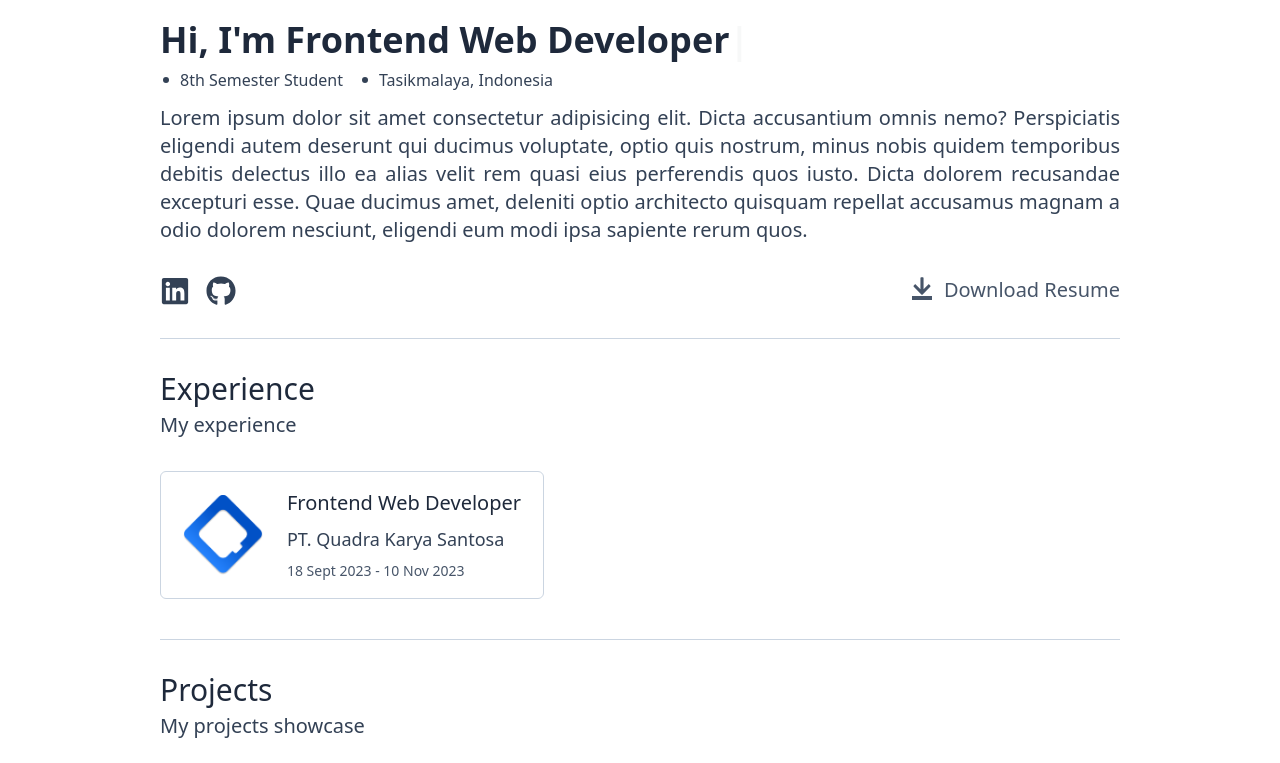
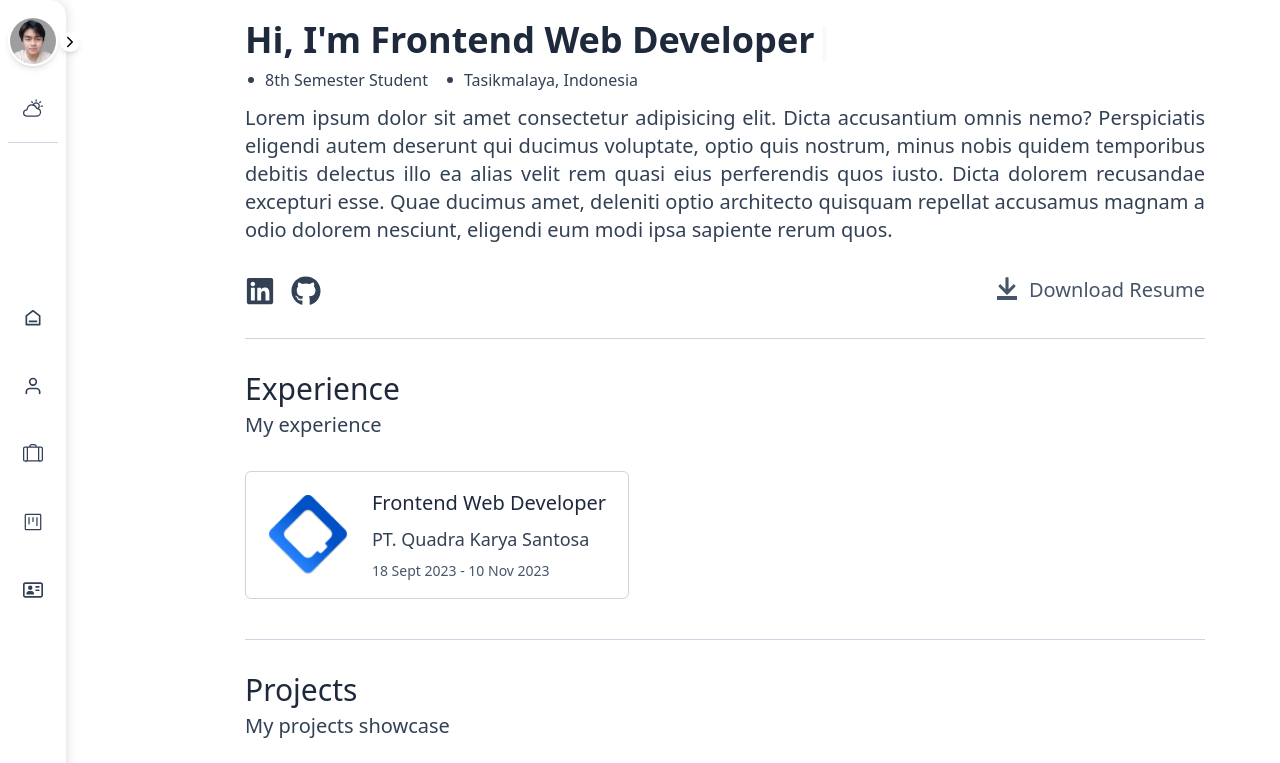
Before and after one commit to rrifky/React-Portfolio, a React (Vite) app: page / in a window 1280 px wide. Shown: the top 763 px of the page. Built offline with nearby package versions, Linux system fonts and the light colour scheme.

Commit message:
side nav

```diff
--- a/src/App.jsx
+++ b/src/App.jsx
@@ -4,10 +4,12 @@ import ExperienceSection from './components/Fragments/ExperienceSection';
 import ProjectSection from './components/Fragments/ProjectSection';
 import SkillSection from './components/Fragments/SkillSection';
 import ContactSection from './components/Fragments/ContactSection';
+import Sidenav from './components/Layouts/Sidenav';
 
 export default function App() {
   return (
-    <div className="mx-auto max-w-[340px] mb-8 md:max-w-[720px] lg:max-w-[960px]">
+    <div className="mx-auto xl:ml-[245px] max-w-[340px] mb-8 md:max-w-[720px] lg:max-w-[960px]">
+      <Sidenav />
       <Profile />
       <ExperienceSection />
       <ProjectSection />
--- a/src/components/Elements/ProfileSection/DownloadResumeButton.jsx
+++ b/src/components/Elements/ProfileSection/DownloadResumeButton.jsx
@@ -4,6 +4,7 @@ import { motion } from 'framer-motion';
 
 const DownloadResumeButton = () => {
   const [arrowIsUp, setArrowIsUp] = useState(true);
+  const isMobile = window.innerWidth < 768;
 
   useEffect(() => {
     const interval = setInterval(() => {
@@ -32,7 +33,7 @@ const DownloadResumeButton = () => {
           </motion.div>
           <div className="w-5 border-b-4 border-slate-600 flex justify-center"></div>
         </div>
-        <div className="ml-3">Download Resume</div>
+        <div>{isMobile ? <div className="ml-3">Resume</div> : <div className="ml-3">Download Resume</div>}</div>
       </button>
     </div>
   );
--- /dev/null
+++ b/src/components/Layouts/Sidenav.jsx
@@ -0,0 +1,119 @@
+import { useState } from 'react';
+import { IoPartlySunnyOutline } from 'react-icons/io5';
+import { BsCloudMoon } from 'react-icons/bs';
+import { RiHome6Line } from 'react-icons/ri';
+import { FiUser } from 'react-icons/fi';
+import { BsSuitcaseLg } from 'react-icons/bs';
+import { GoProject } from 'react-icons/go';
+import { FaRegAddressCard } from 'react-icons/fa6';
+import { FaHeart } from 'react-icons/fa';
+import { IoIosArrowForward } from 'react-icons/io';
+import { motion } from 'framer-motion';
+
+const Sidenav = () => {
+  const [isSun, setIsSun] = useState(true);
+  const [isExpanded, setIsExpanded] = useState(false);
+
+  const textVariants = {
+    expanded: { opacity: 1, x: 0 },
+    collapsed: { opacity: 0, x: 60 },
+  };
+
+  const handleClick = () => {
+    setIsSun(!isSun);
+  };
+
+  const handleExpandToggle = () => {
+    setIsExpanded(!isExpanded);
+  };
+
+  return (
+    <div className={`w-[${isExpanded ? '200px' : '70px'}] h-screen fixed left-0 top-0 rounded-tr-2xl rounded-br-2xl transition-all duration-500 ease-in-out`} style={{ boxShadow: '3px 0px 10px rgba(0, 0, 0, 0.1)' }}>
+      <div className="flex flex-col justify-between h-full px-2">
+        <div className="flex flex-col border-b border-slate-300">
+          <div className="flex justify-center mt-4 mb-8">
+            <img src="images/rifky.png" alt="Rifky" className="w-[50px] h-[50px] rounded-full border-2 border-white shadow-md" />
+            <span
+              onClick={handleExpandToggle}
+              className={`absolute h-[20px] w-[20px] top-[32px] left-[60px] bg-white rounded-full shadow-md flex items-center justify-center transition duration-500 ease-in-out ${isExpanded ? 'translate-x-[130px] rotate-180 ' : ''}`}
+            >
+              <IoIosArrowForward />
+            </span>
+          </div>
+          <div onClick={handleClick} className="flex justify-center text-slate-700 mb-6">
+            {isSun ? <IoPartlySunnyOutline size={20} /> : <BsCloudMoon size={20} />}
+          </div>
+        </div>
+        <div className="flex flex-col text-slate-700">
+          <span className={`flex ${isExpanded ? 'justify-start ml-[16.5px]' : 'justify-center'} my-6`}>
+            {isExpanded ? (
+              <div className="flex items-center">
+                <RiHome6Line className="text-xl" />
+                <motion.span className="ml-2 text-sm" initial="collapsed" animate={isExpanded ? 'expanded' : 'collapsed'} variants={textVariants} transition={{ duration: 0.5 }}>
+                  Home
+                </motion.span>
+              </div>
+            ) : (
+              <RiHome6Line className="text-xl" />
+            )}
+          </span>
+          <span className={`flex ${isExpanded ? 'justify-start ml-[17px]' : 'justify-center'} my-6`}>
+            {isExpanded ? (
+              <div className="flex items-center">
+                <FiUser className="text-xl" />
+                <motion.span className="ml-2 text-sm" initial="collapsed" animate={isExpanded ? 'expanded' : 'collapsed'} variants={textVariants} transition={{ duration: 0.5 }}>
+                  About
+                </motion.span>
+              </div>
+            ) : (
+              <FiUser className="text-xl" />
+            )}
+          </span>
+          <span className={`flex ${isExpanded ? 'justify-start ml-[17px]' : 'justify-center'} my-6`}>
+            {isExpanded ? (
+              <div className="flex items-center">
+                <BsSuitcaseLg className="text-xl" />
+                <motion.span className="ml-2 text-sm" initial="collapsed" animate={isExpanded ? 'expanded' : 'collapsed'} variants={textVariants} transition={{ duration: 0.5 }}>
+                  Experience
+                </motion.span>
+              </div>
+            ) : (
+              <BsSuitcaseLg className="text-xl" />
+            )}
+          </span>
+          <span className={`flex ${isExpanded ? 'justify-start ml-[17px]' : 'justify-center'} my-6`}>
+            {isExpanded ? (
+              <div className="flex items-center">
+                <GoProject className="text-xl" />
+                <motion.span className="ml-2 text-sm" initial="collapsed" animate={isExpanded ? 'expanded' : 'collapsed'} variants={textVariants} transition={{ duration: 0.5 }}>
+                  Project
+                </motion.span>
+              </div>
+            ) : (
+              <GoProject className="text-xl" />
+            )}
+          </span>
+          <span className={`flex ${isExpanded ? 'justify-start ml-[17px]' : 'justify-center'} my-6`}>
+            {isExpanded ? (
+              <div className="flex items-center">
+                <FaRegAddressCard className="text-xl" />
+                <motion.span className="ml-2 text-sm" initial="collapsed" animate={isExpanded ? 'expanded' : 'collapsed'} variants={textVariants} transition={{ duration: 0.5 }}>
+                  Contact
+                </motion.span>
+              </div>
+            ) : (
+              <FaRegAddressCard className="text-xl" />
+            )}
+          </span>
+        </div>
+        <div className="flex justify-center mb-5 text-pink-600">
+          <span>
+            <FaHeart />
+          </span>
+        </div>
+      </div>
+    </div>
+  );
+};
+
+export default Sidenav;
```
Also changed, not shown: public/images/rifky.png (added).
